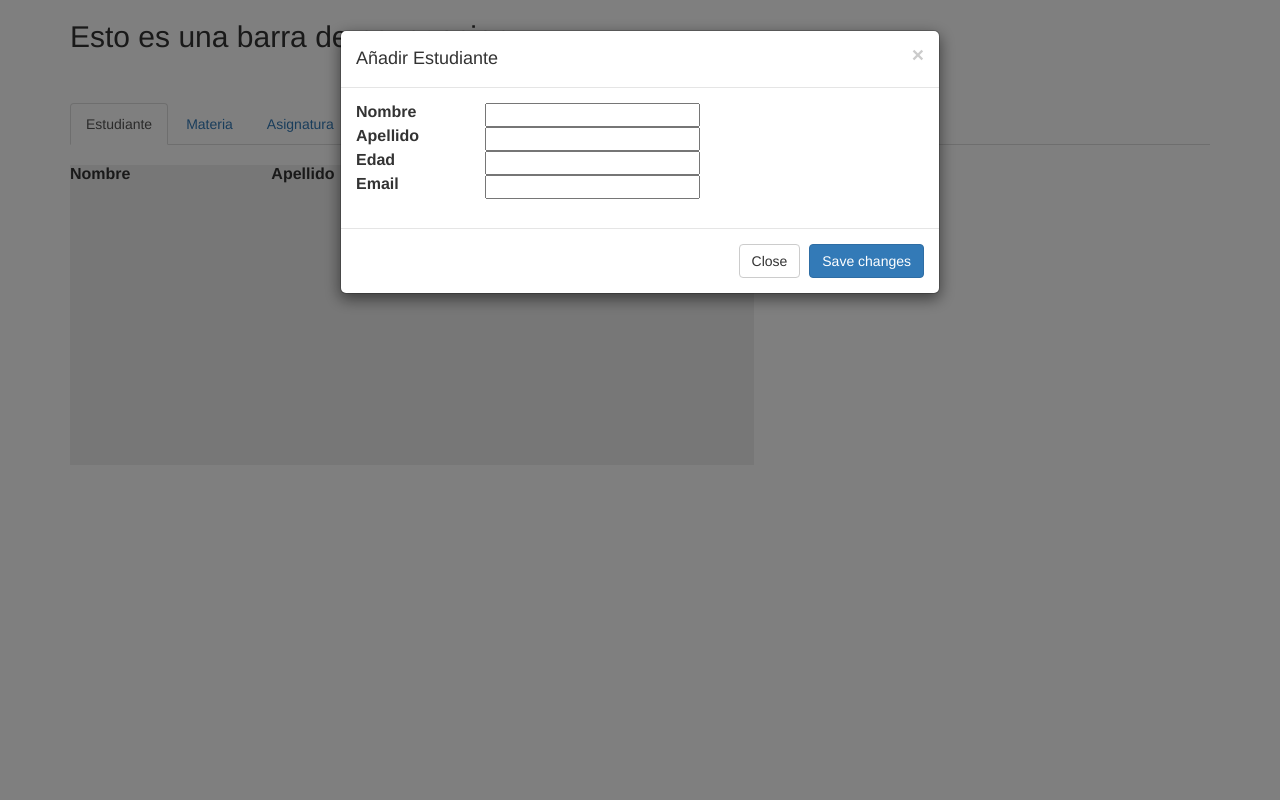
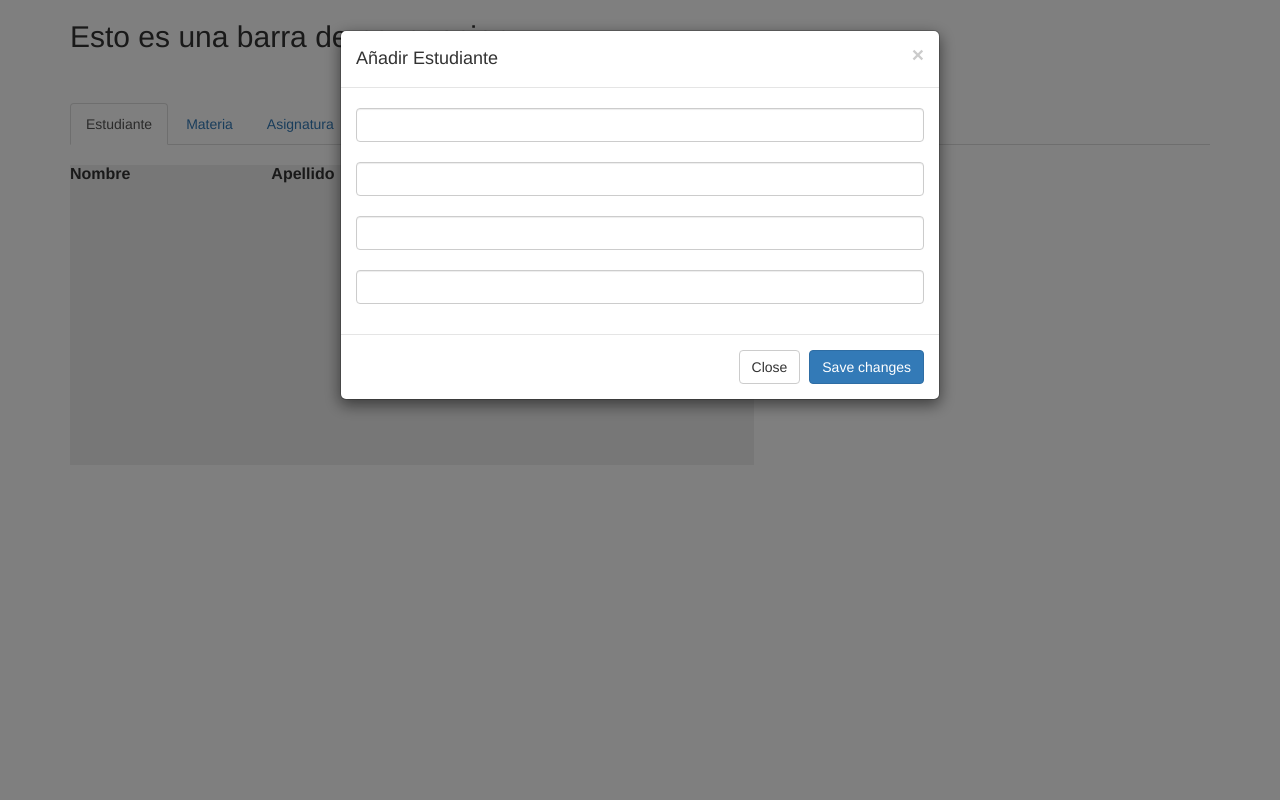
Before and after one commit to dibiro/omega-practica, a Django app: a page that uses Sistema/universidad/templates/index.html in a window 1280 px wide, after a click that opens the changed part. Run offline with Django 3.2, Linux system fonts and the light colour scheme; data that the repository does not hold is empty; parts of the project's set-up code (start-up, migrations or seed data) failed here and were passed over; some libraries are stand-ins or nearby versions; some web fonts are replaced.

Commit message:
se cambio el formulario estudiante

```diff
--- a/Sistema/universidad/templates/index.html
+++ b/Sistema/universidad/templates/index.html
@@ -123,26 +123,26 @@
       </div>
       <div class="modal-body">
         <form name='estudiante' id='estudiante' method='POST'>
-        <table id="example" class="display" width="100%" cellspacing="0">
-        	<tbody>
-				<tr>
-					<td><label for="nombre">Nombre</label></td>
-					<td><input type="text" id="nombre"> </td>
-				</tr>
-				<tr>
-					<td><label for="apellido">Apellido</label></td>
-					<td><input type="text" id="apellido"></td>
-				</tr>
-				<tr>
-					<td><label for="edad">Edad</label></td>
-					<td><input type="text" id="edad"></td>
-				</tr>
-				<tr>
-					<td><label for="email">Email</label></td>
-					<td><input type="email" id="email"></td>
-				</tr>
-			</tbody>
-		</table>
+
+        	<div class="form-group">
+        		<label for="nombre"></label>
+        		<input type="text" class="form-control" id="nombre">
+        	</div>
+
+        	<div class="form-group">
+        		<label for="apellido"></label>
+        		<input type="text" class="form-control" id="apellido">
+        	</div>
+
+        	<div class="form-group">
+        		<label for="edad"></label>
+        		<input type="password" class="form-control" id="edad">
+        	</div>
+
+        	<div class="form-group">
+        		<label for="email"></label>
+        		<input type="email" class="form-control" id="email">
+        	</div>
 
         </form>
 
```
